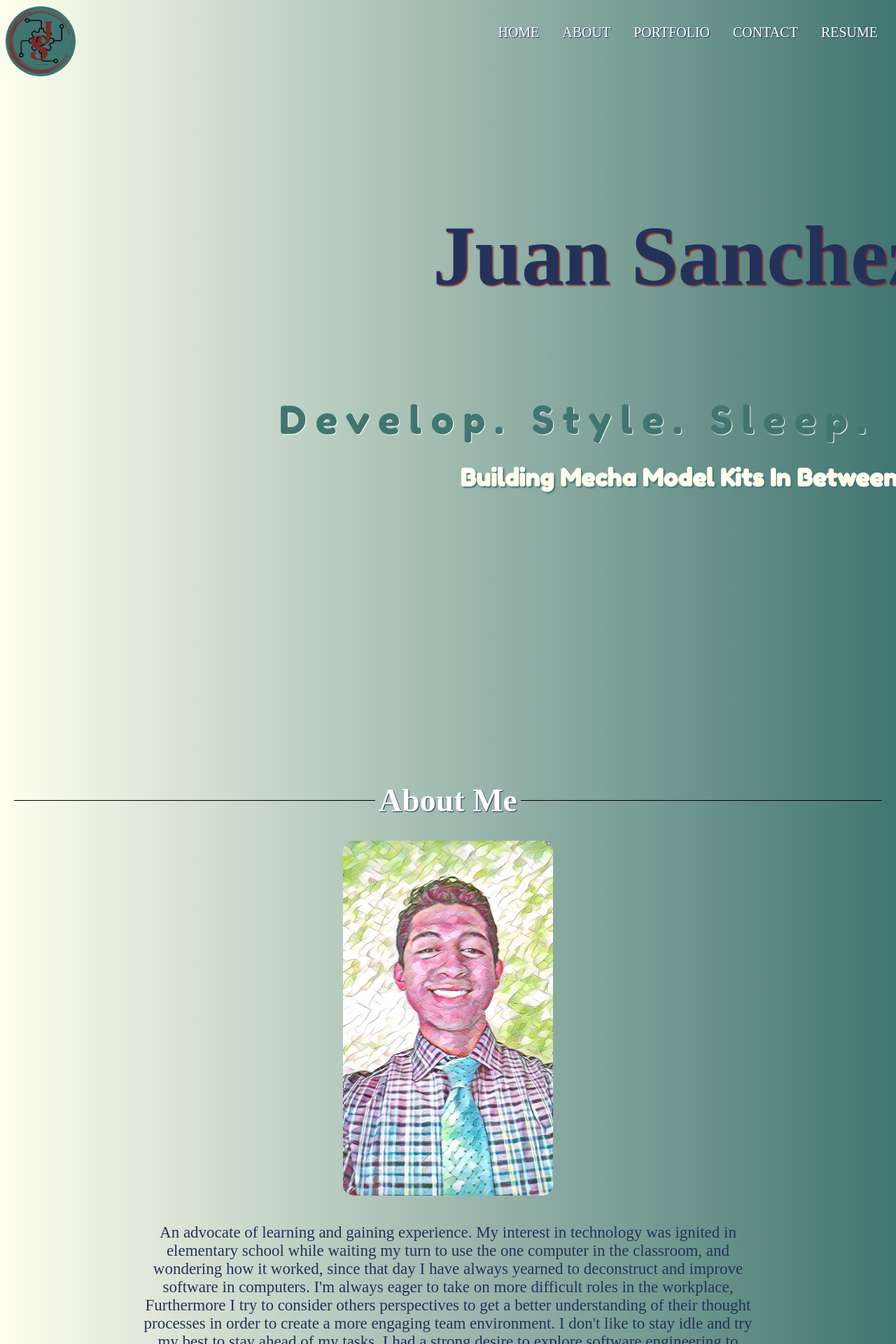
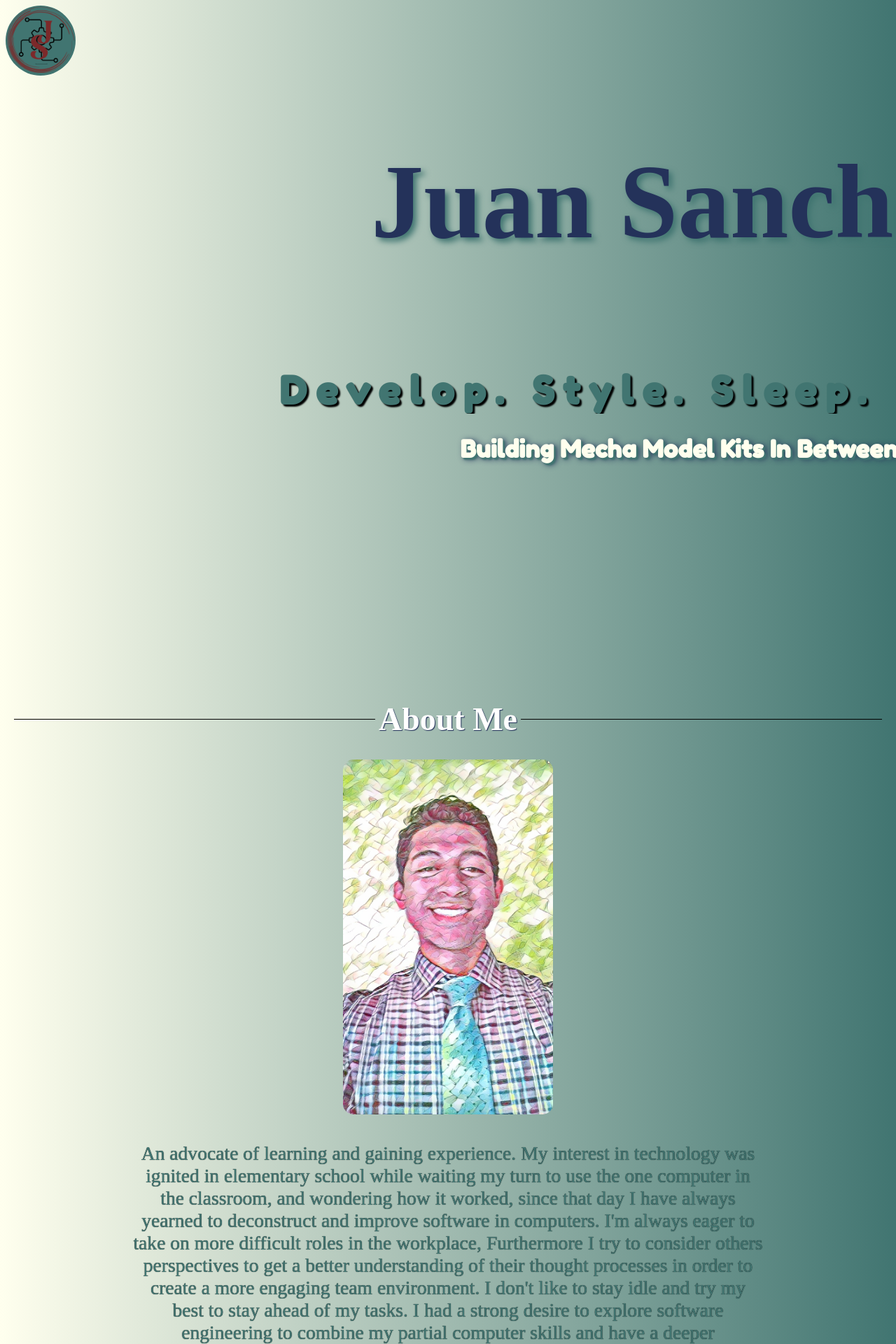
Before and after one commit to John-Sanchez-II/Portfolio, a React (Create React App) app: page / in a window 1280 px wide. Shown: the top 1920 px of the page at 70% size. Built offline with nearby package versions, Linux system fonts and the light colour scheme; a web font is replaced by a local one.

Commit message:
styling for landing page & about me

```diff
--- a/src/components/About/About.css
+++ b/src/components/About/About.css
@@ -22,13 +22,15 @@
 }
 
 .intro {
-  color: #24325a;
+  color: #417571;
   font-family: "Zen Old Mincho";
+  font-size: larger;
   padding-top: 50px;
   max-width: 900px;
   margin: auto;
   padding-top: 40px;
   text-align: center;
+  text-shadow: 0px 0px 1px black;
 }
 
 #self {
--- a/src/components/LandingPage/LandingPage.css
+++ b/src/components/LandingPage/LandingPage.css
@@ -18,16 +18,14 @@
     justify-content: center;
     font-family: 'Neonderthaw', cursive;
     color:#24325a ;
-    font-size: 120px;
-    text-shadow:  #7C292A  2px 2px 2px;
+    font-size: 150px;
+    text-shadow:  #417571 5px 5px 8px;
     /* border: 2px solid black; */
 }
 .greeting {
     /* border: 2px solid black; */
-  display: flex;
-  justify-content: center;
   color: #417571;
-  text-shadow:  #ffffee 1px 1px 1px;
+  text-shadow:  black  3px 3px 2px;
   font-size: 55px;
   overflow: hidden;
   /* Ensures the content is not revealed until the animation */
@@ -35,15 +33,14 @@
   margin: 0 auto;
   /* Gives that scrolling effect as the typing happens */
   letter-spacing: 13px; /* Adjust as needed */
-  animation: typing 8.5s steps(50, end), blink-caret 5s step-end infinite;
+  animation: typing 4.5s steps(35, end);
   text-align: center;
   font-family: 'Fredoka One', cursive;
   padding-top: 50px;
   max-width: 1200px;
-
   text-align: center;
 }
-
+/* the typing effect */
 @keyframes typing {
   from {
     width: 0;
@@ -58,5 +55,6 @@
     justify-content: center;
     font-family: 'Fredoka One', cursive;
     color: #ffffee;
-    text-shadow: #417571 2px 2px 2px;
+    text-shadow: 3px 3px 2px #417571,
+    4px 2px 9px #24325a ;
 }
--- a/src/components/LandingPage/LandingPage.js
+++ b/src/components/LandingPage/LandingPage.js
@@ -1,11 +1,12 @@
 import "./LandingPage.css";
 
 export default function LandingPage(){
+
   return <div className="page" >
     <div className="wrapper">
       {/* <h2 className="hi">Hii</h2> */}
       <h1 className="name">Juan Sanchez</h1>
-  <p className="greeting">Develop. Style. Sleep. Repeat  </p>
+  <h2  className="greeting">Develop. Style. Sleep. Repeat  </h2>
   <h2 className="hobby">Building Mecha Model Kits In Between</h2>
 
 
--- a/src/components/NavBar/NavBar.css
+++ b/src/components/NavBar/NavBar.css
@@ -1,10 +1,11 @@
 .navbar {
-  position: sticky;
+  position: fixed;
   top: 0;
+  z-index: 1030;
   display: flex;
   justify-content: space-between;
   /* border: 2px solid black; */
-  /* width: 1000px; */
+  width: 1900px;
 }
 
 .logo {
```
